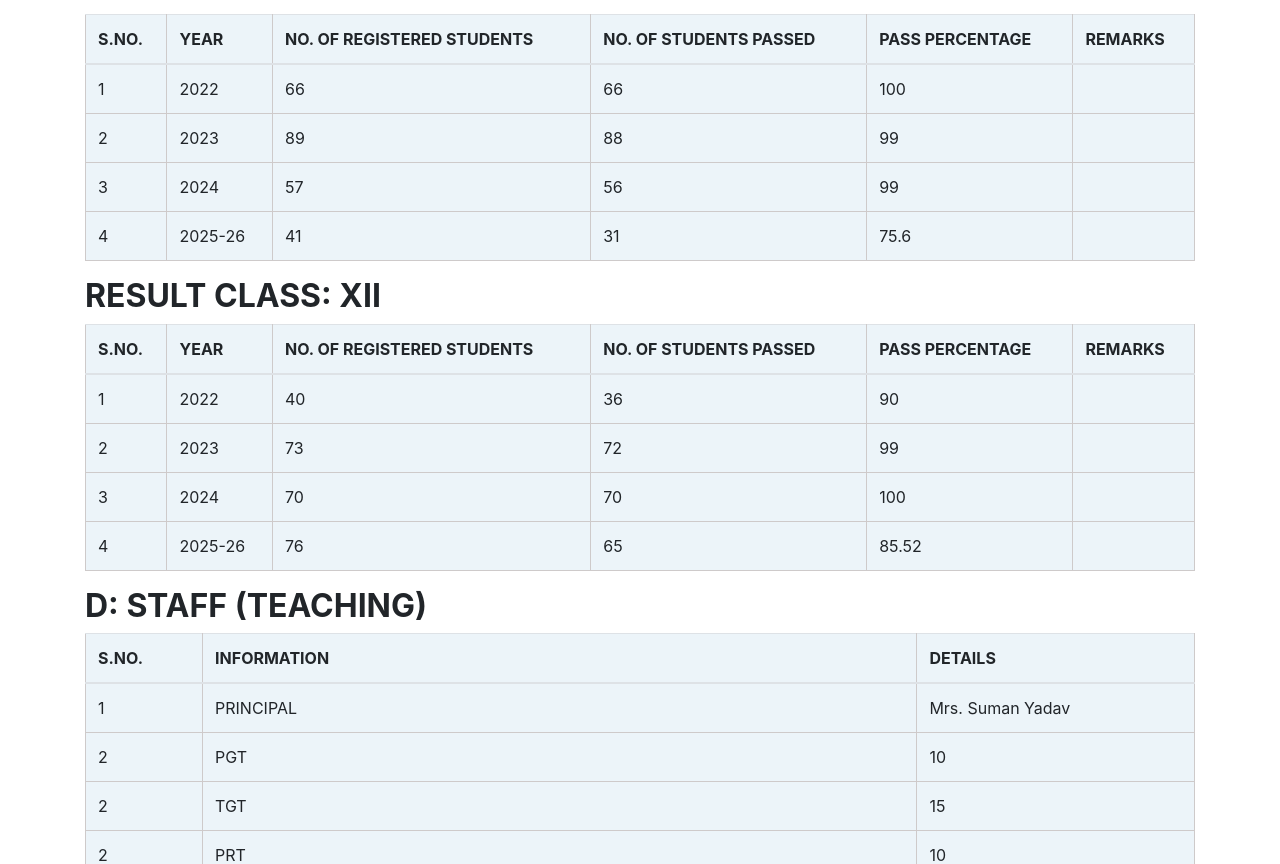
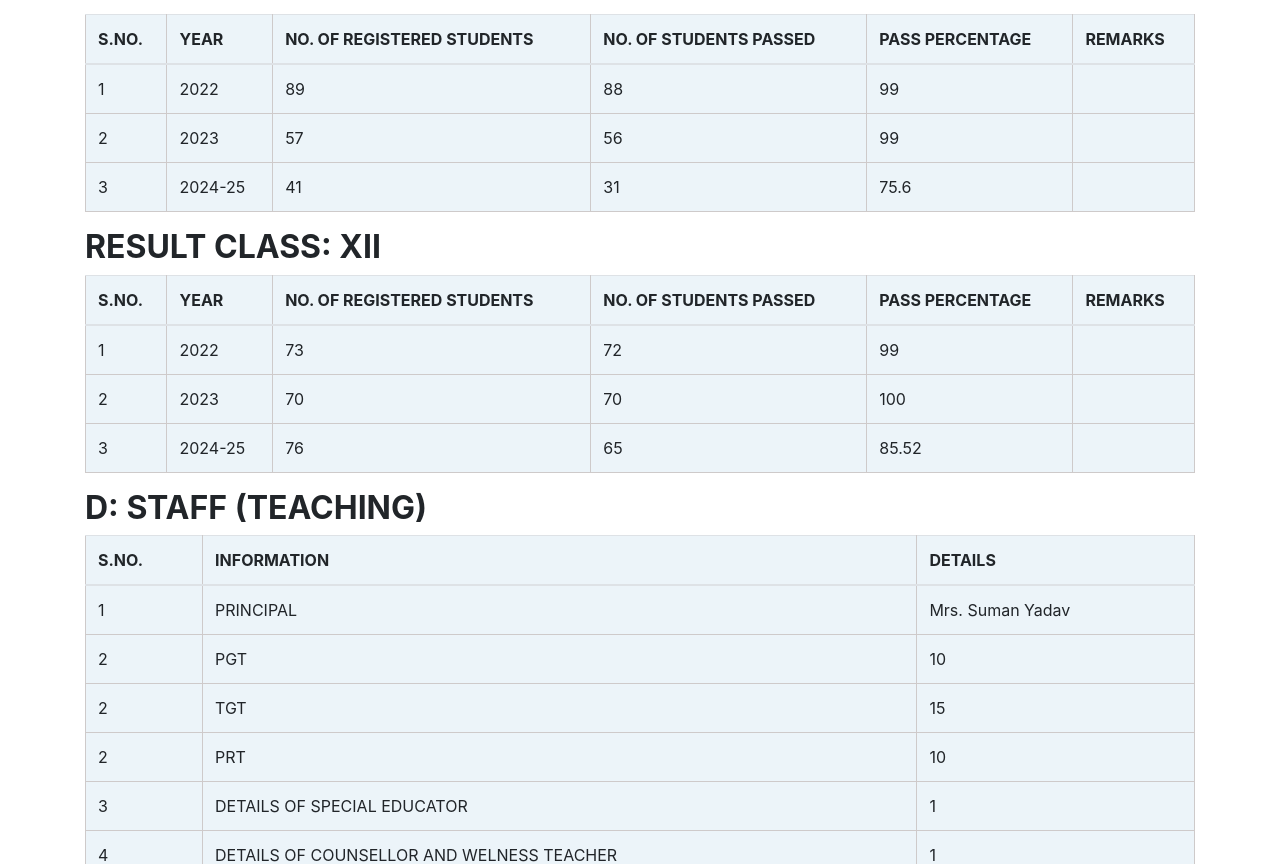
Before and after one commit to punitdiwan/rukhmanidevi-school2, a Next.js app: page /Mandatory in a window 1280 px wide. Shown: the part 1011-1875 px from the top of the page. Built offline with nearby package versions, Linux system fonts and the light colour scheme; no server answers; a web font is replaced by a local one.

Commit message:
mandatory page data update

```diff
--- a/pages/Mandatory.js
+++ b/pages/Mandatory.js
@@ -31,11 +31,11 @@ const generalInfo = [
   },
 ];
 const resultX = [
-  { year: "2022", registered: 66, passed: 66, percentage: 100, remarks: "" },
-  { year: "2023", registered: 89, passed: 88, percentage: 99.0, remarks: "" },
-  { year: "2024", registered: 57, passed: 56, percentage: 99.0, remarks: "" },
+
+  { year: "2022", registered: 89, passed: 88, percentage: 99.0, remarks: "" },
+  { year: "2023", registered: 57, passed: 56, percentage: 99.0, remarks: "" },
   {
-    year: "2025-26",
+    year: "2024-25",
     registered: 41,
     passed: 31,
     percentage: 75.6,
@@ -44,11 +44,11 @@ const resultX = [
 ];
 
 const resultClassXII = [
-  { year: "2022", registered: 40, passed: 36, percentage: 90.0, remarks: "" },
-  { year: "2023", registered: 73, passed: 72, percentage: 99.0, remarks: "" },
-  { year: "2024", registered: 70, passed: 70, percentage: 100, remarks: "" },
+
+  { year: "2022", registered: 73, passed: 72, percentage: 99.0, remarks: "" },
+  { year: "2023", registered: 70, passed: 70, percentage: 100, remarks: "" },
   {
-    year: "2025-26",
+    year: "2024-25",
     registered: 76,
     passed: 65,
     percentage: 85.52,
```
